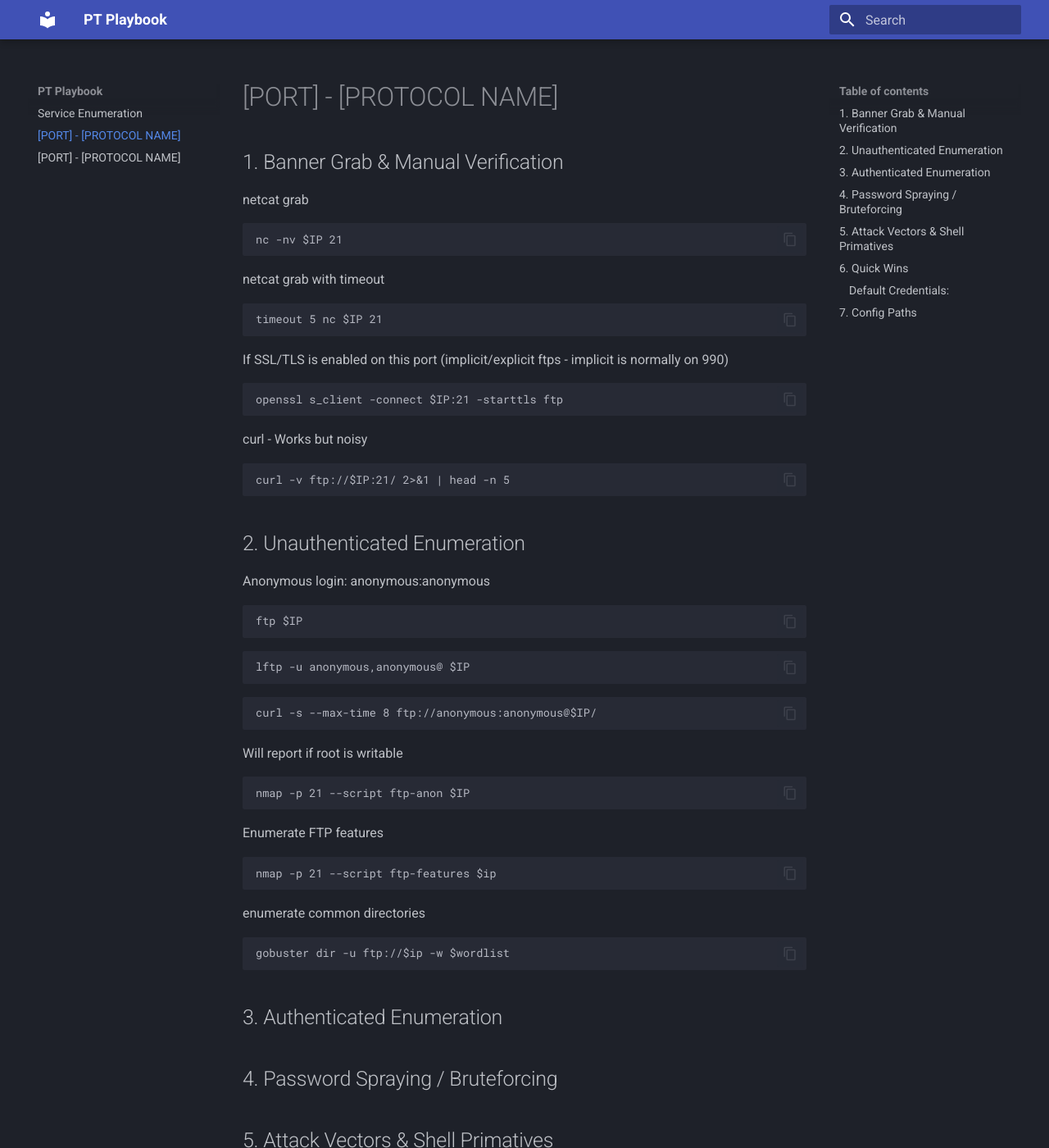
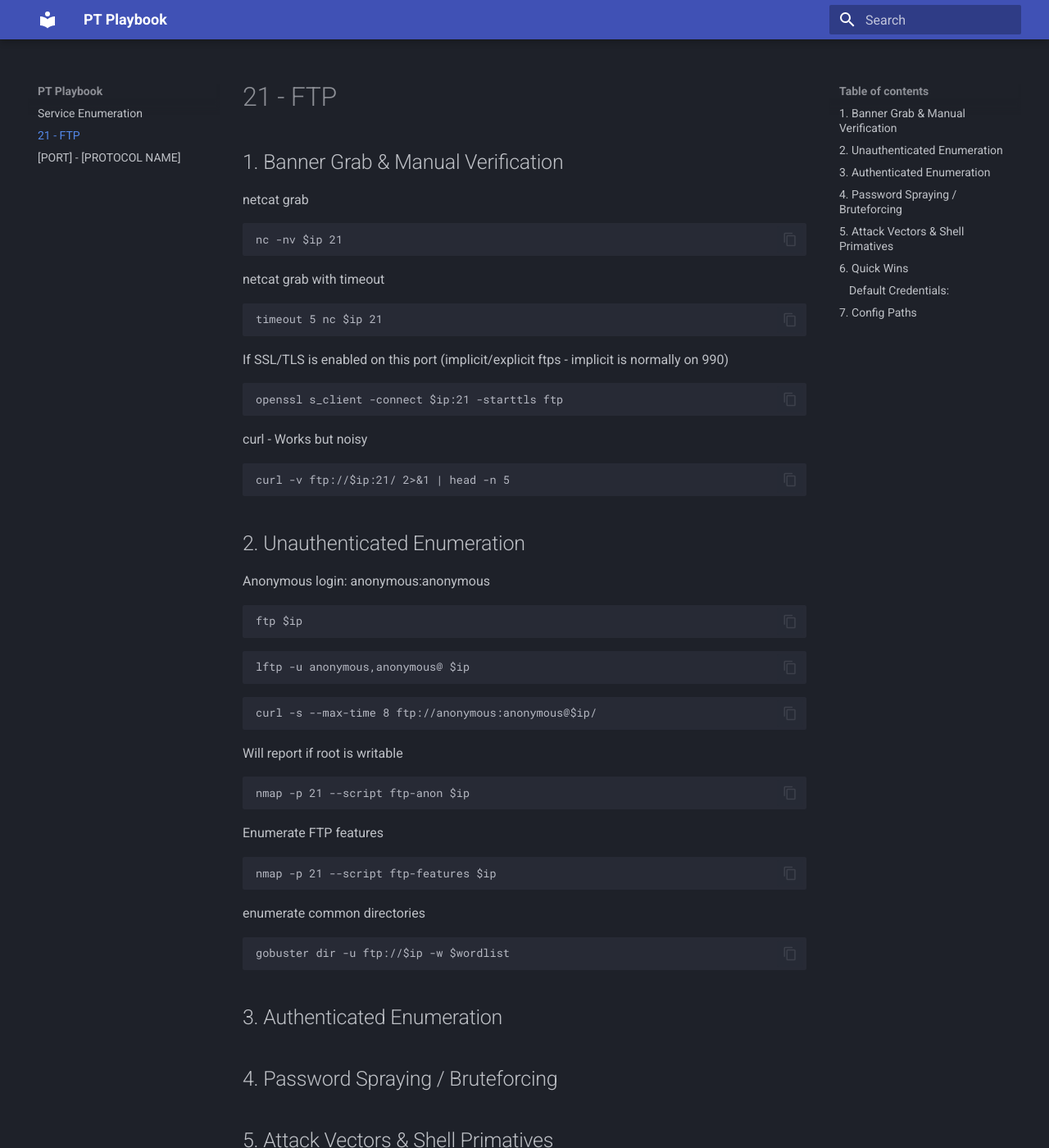
Before and after one commit to stafford-m/pt-playbook, an MkDocs documentation site: the page built from docs/21-ftp.md, in a window 1280 px wide and 1400 px high. Shown: the whole window at 82% size. Built offline with MkDocs 1.6.1 and Material for MkDocs 9.7.7, drawn with Linux system fonts in a browser that asks for light colours.

Commit message:
updated formatting

````diff
--- a/docs/21-ftp.md
+++ b/docs/21-ftp.md
@@ -1,42 +1,42 @@
-# [PORT] - [PROTOCOL NAME]
+# 21 - FTP
 
 ## 1. Banner Grab & Manual Verification
 
 netcat grab
 ```bash
-nc -nv $IP 21
+nc -nv $ip 21
 ```
 netcat grab with timeout
 ```bash
-timeout 5 nc $IP 21
+timeout 5 nc $ip 21
 ```
 
 If SSL/TLS is enabled on this port (implicit/explicit ftps - implicit is normally on 990)
 ```bash
-openssl s_client -connect $IP:21 -starttls ftp
+openssl s_client -connect $ip:21 -starttls ftp
 ```
 
 curl - Works but noisy
 ```bash
-curl -v ftp://$IP:21/ 2>&1 | head -n 5
+curl -v ftp://$ip:21/ 2>&1 | head -n 5
 ```
 
 ## 2. Unauthenticated Enumeration
 
 Anonymous login: anonymous:anonymous
 ```bash
-ftp $IP
+ftp $ip
 ```
 ```bash
-lftp -u anonymous,anonymous@ $IP
+lftp -u anonymous,anonymous@ $ip
 ```
 ```bash
-curl -s --max-time 8 ftp://anonymous:anonymous@$IP/
+curl -s --max-time 8 ftp://anonymous:anonymous@$ip/
 ```
 
 Will report if root is writable
 ```bash
-nmap -p 21 --script ftp-anon $IP
+nmap -p 21 --script ftp-anon $ip
 ```
 
 Enumerate FTP features
````
